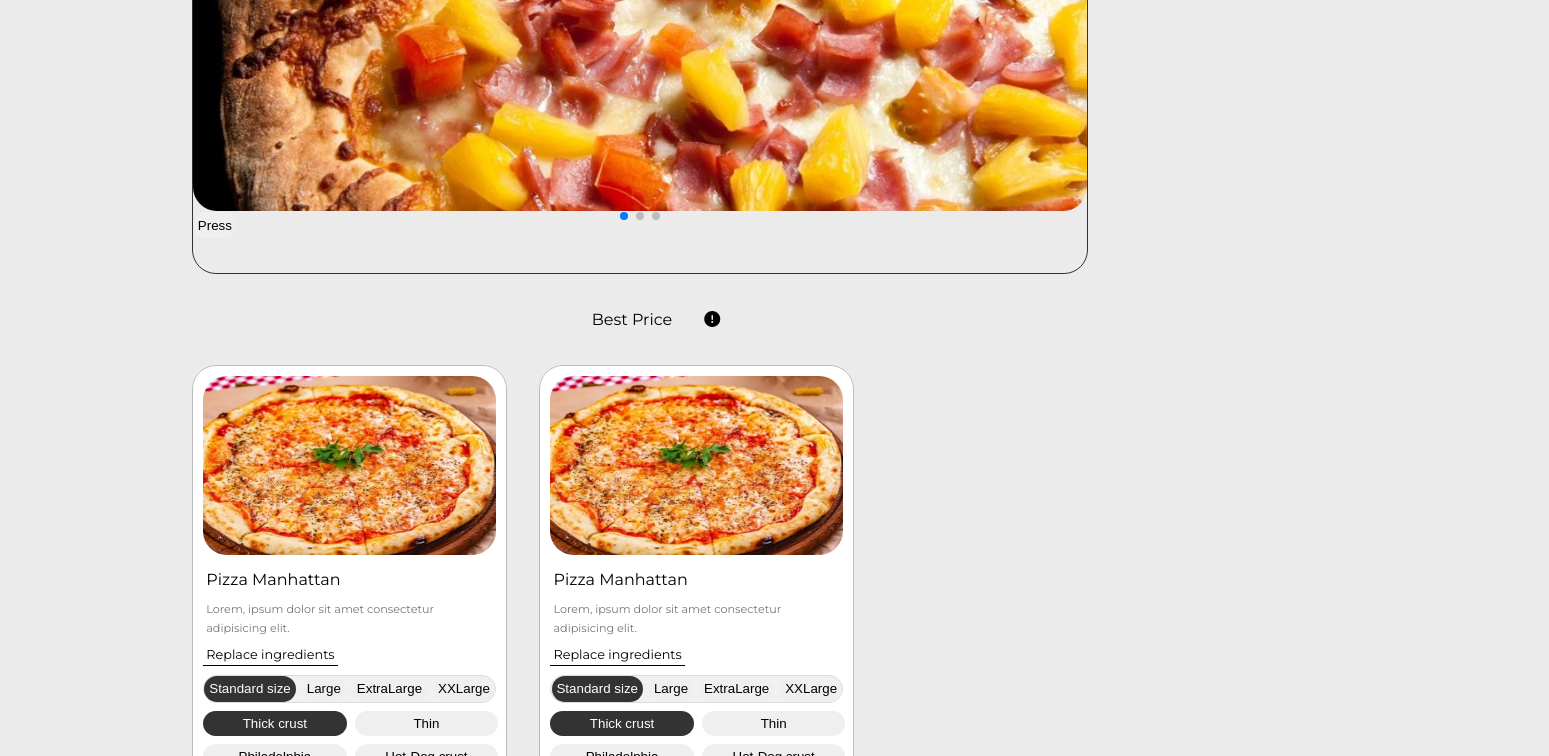
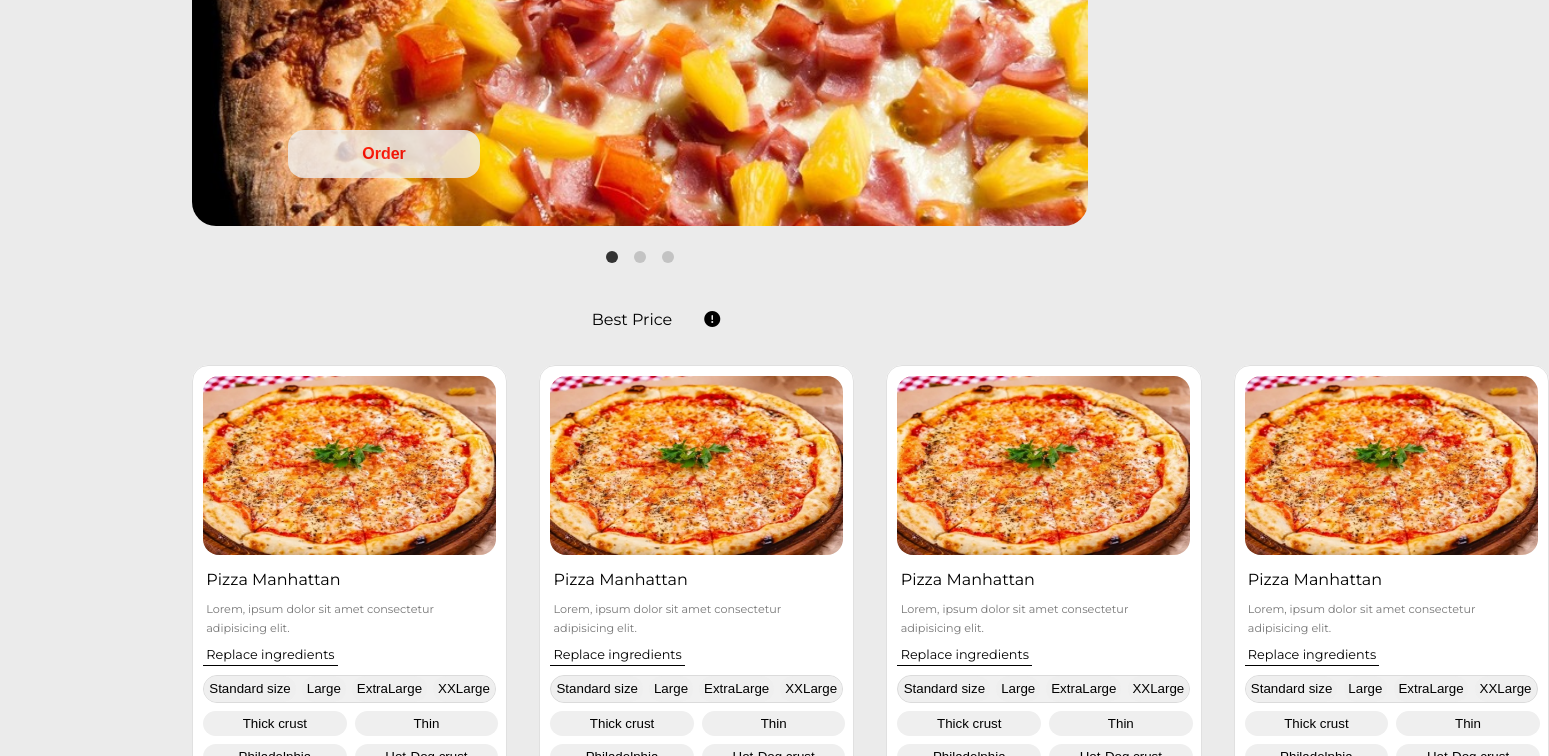
Before and after one commit to HryhoriiShkvyra/site-about-pizza-CLOSED-, a React (Create React App) app: page / in a window 1280 px wide. Shown: the part 400-1156 px from the top of the page, 1549 px wide, since content can reach past the window. Built offline with nearby package versions, Linux system fonts and the light colour scheme.

Commit message:
initial commit

```diff
--- a/src/Components/Pages/ProductBlock/ProductBlock.module.css
+++ b/src/Components/Pages/ProductBlock/ProductBlock.module.css
@@ -2,13 +2,13 @@
     width: 19.7rem;
     height: 30.12rem;
     padding: 0.63rem;
-    border: 1px solid rgb(187, 187, 187);
-    border-radius: 1.5rem;
+    border: 1px solid rgb(224, 224, 224);
+    border-radius: 1rem;
 }
 
 .productBlock {
     background-color: white;
-    border-radius: 1.5rem;
+    border-radius: 1rem;
     transition: 600ms all;
 
 }
@@ -24,7 +24,7 @@
     width: 18.3125rem;
     height: 11.1875rem;
     aspect-ratio: 16/9;
-    border-radius: 1.5rem;
+    border-radius: 1rem;
 }
 
 
@@ -112,81 +112,3 @@ button {
 .productBlockWrap:hover {
     background-color: rgb(182, 50, 50);
 }
-/*
-.productBlockDetailsCol{
-    display: flex;
-    flex: 1 1 0;
-    margin: 0.5rem auto;
-    padding: 0.5rem auto;
-    background-color: rgb(216, 215, 215);
-    border: 1px solid #333;
-    border-radius: 1rem;
-
-    justify-content: center;
-} */
-
-
-/*
-
-
-
-.productBlockDetailsColX{
-    display: flex;
-    flex: 1 1 0;
-    margin: 0.5rem auto;
-    padding: 0.5rem auto;
-    background-color: rgb(216, 215, 215);
-    border: 1px solid #333;
-    border-radius: 1rem;
-
-    justify-content: center;
-}
-
-.productBlockDetailsColY {
-    margin-top: 1rem;
-}
-
-.productBlockToggle__FlavorBlock {
-    display: grid;
-    grid-template-columns: 1fr 1fr;
-    gap: 0.8rem;
-}
-
-#productBtnFlavour {
-    width: 2rem;
-    background: #333;
-}
-
-div button {
-    background-color: rgba(255, 255, 255, 0);
-    padding: 0 0.66rem;
-}
-
-
-.productBlockPriceRow {
-    display: flex;
-    justify-content: center;
-    margin: 1.5rem 1rem 0.5rem 1rem;
-    gap: 4rem;
-    font-weight: 700;
-}
-
-.productBlockPriceBlock {
-    display: grid;
-    grid-template-columns: 1fr 1fr;
-    gap: 0.5rem;
-    margin-top: 1rem;
-
-}
-
-.productPrice {
-
-}
-
-
-.productBlockWrap {
-    padding: 1rem 2.5rem;
-    background-color: rgb(252, 85, 85);
-    border-radius: 1rem;
-
-} */
--- a/src/Components/Pages/ProductList/ProductList.jsx
+++ b/src/Components/Pages/ProductList/ProductList.jsx
@@ -16,11 +16,11 @@ const ProductList = (props) => {
            <div className={classes.containerProductList}>
                 <ProductBlock/>
                 <ProductBlock/>
-                {/* <ProductBlock/>
                 <ProductBlock/>
                 <ProductBlock/>
                 <ProductBlock/>
-                <ProductBlock/> */}
+                <ProductBlock/>
+                <ProductBlock/>
            </div>
 
         </div>
--- a/src/Components/Pages/news/News.jsx
+++ b/src/Components/Pages/news/News.jsx
@@ -1,7 +1,6 @@
 import React from "react";
 import classes from './News.module.css'
 import Pineapple from '../../../Assets/pizza/Pineapple on pizza.jpg'
-
 
 
 // import Swiper core and required modules
@@ -50,10 +49,12 @@ const News = () => {
                 {data.map(({id, title, body, image}) => {
                     return(
                         <SwiperSlide>
-                        <div className={classes.imageBox}>
+                            <div key={id} className={classes.imageBox}>
                                 <img className={classes.image} src={Pineapple}/>
                             </div>
-                        <button className={classes.orderBtn}>Press</button>
+                            <div className={classes.orderBtnBox}>
+                            <button className={classes.orderBtn}>Order</button>
+                            </div>
                         </SwiperSlide>
                     )
                 })}
--- a/src/Components/Pages/news/News.module.css
+++ b/src/Components/Pages/news/News.module.css
@@ -2,23 +2,13 @@
     width: 70%;
     height: 34rem;
     margin: 0.6rem auto;
-    border: 1px solid #333;
     border-radius: 1.5rem;
     overflow: hidden;
-
-
-    /* max-width: 100%;
-    max-height: 30rem;
-    margin: 5rem auto;
-    position: relative;
-    text-align: center;
-    overflow: hidden;
-    border: 1px solid #333; */
 }
 
 .imageBox {
     width: 100%;
-    height: 30rem;
+    height: 31rem;
     overflow: hidden;
     border-radius: 1.5rem;
     padding-bottom: 2rem;
@@ -29,37 +19,24 @@
     margin-bottom: 2rem;
 }
 
-.orderBtn {
-
+.orderBtnBox {
+    position: relative;
+    top: -6rem;
+    left: 6rem;
+    padding-bottom: 0.5rem;
 }
 
-/*
+.orderBtn {
+    width: 12rem;
+    height: 3rem;
 
-.newsDescription{
-    position: absolute;
-    top: 75%;
-    left: 20%;
-    padding: 2rem 5rem;
-    background-color: rgba(0, 0, 0, 0.533);
-    border-radius: 2rem;
-    color: rgb(231, 231, 231);
-}
-
-.title {
-    font-size: 2rem;
-}
-
-.body {
-    font-size: 1.2rem;
-}
-
-.image {
-    width: 70%;
-    aspect-ratio: 16/9;
-    border-radius: 2rem;
-    overflow: hidden;
+    color: red;
+    font-size: 1rem;
+    font-weight: 700;
+    opacity: 0.8;
 }
 
 
-
- */
+.orderBtn:hover {
+    opacity: 1;
+}
--- a/src/Components/header/Header.jsx
+++ b/src/Components/header/Header.jsx
@@ -1,8 +1,9 @@
-import React from "react";
+import React, {useState, useEffect} from "react";
 import classes from './Header.module.css'
 
 
 const Header = () => {
+
     return(
         <div>
             <div className={classes.fakeHeader}>
@@ -25,7 +26,10 @@ const Header = () => {
                 </div>
             </div>
 
-            <div className={classes.mainHeader}>
+
+            <div id="navbar"
+                className={classes.mainHeader}
+                >
                 <div className={classes.container}>
                     <div className={classes.mainHeaderInner}>
                         <div className={classes.logo}>
@@ -51,7 +55,6 @@ const Header = () => {
                     </div>
                 </div>
             </div>
-
         </div>
 
     );
--- a/src/Components/header/Header.module.css
+++ b/src/Components/header/Header.module.css
@@ -104,7 +104,16 @@
     width: 100%;
     background-color: rgb(39, 39, 39);
     color: white;
+
 }
+
+.sticky {
+    width: 100%;
+    position: fixed;
+    top: 2rem;
+}
+
+
 
 
 .mainHeaderInner {
--- a/src/Components/styles/Index.css
+++ b/src/Components/styles/Index.css
@@ -9,6 +9,18 @@
     box-sizing: border-box;
     text-decoration: none;
 
+}
+
+:root {
+    --swiper-pagination-color: #333;
+    --swiper-pagination-bullet-size: 12px;
+    --swiper-pagination-bullet-width: 12px;
+    --swiper-pagination-bullet-height: 12px;
+    --swiper-pagination-bullet-inactive-color: #222;
+    --swiper-pagination-bullet-inactive-opacity: 0.2;
+    --swiper-pagination-bullet-opacity: 1;
+    --swiper-pagination-bullet-horizontal-gap: 8px;
+    --swiper-pagination-bullet-vertical-gap: 6px;
 }
 
 
@@ -41,11 +53,3 @@ button{
 .container {
     margin: 0 auto;
 }
-
-
-.active {
-    display: block;
-    background: #333;
-    color: white;
-    border-radius: 1rem;
-}
```
Also changed, not shown: src/Components/Pages/ProductBlock/ProductBlock.jsx (+0 -8 lines), thoughts about the project.txt (deleted). Lines whose indentation alone changed are shown as unchanged.
